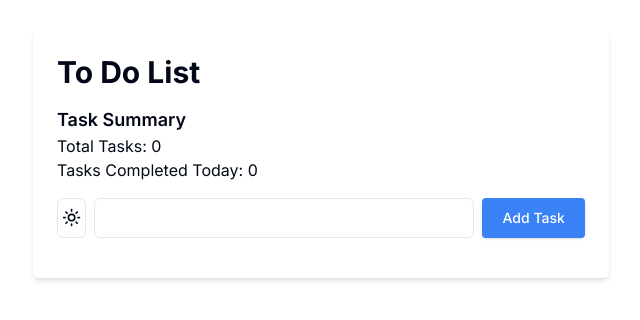
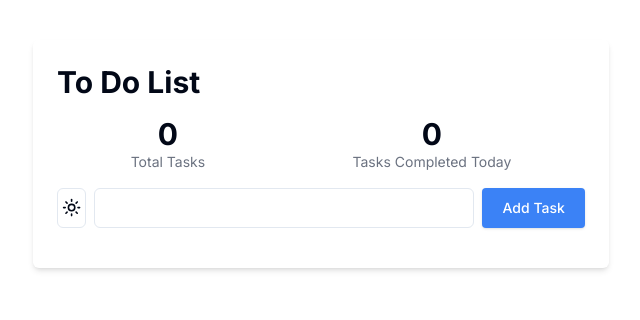
Before and after one commit to DAVEALLCAPS/todolist-ts, a Next.js app: page / in a window 1280 px wide. Shown: the part 246-566 px from the top of the page, without its empty margins (319-959 px from the left). Built offline with nearby package versions, Linux system fonts and the light colour scheme.

Commit message:
change styling on task summary

```diff
--- a/components/TaskSummary.tsx
+++ b/components/TaskSummary.tsx
@@ -20,11 +20,20 @@ const TaskSummary: React.FC<TaskSummaryProps> = ({ tasks }) => {
       task.isComplete && task.completedAt && isToday(new Date(task.completedAt))
   ).length;
 
+  const SummaryItem: React.FC<{ label: string; value: number }> = ({
+    label,
+    value,
+  }) => (
+    <div className="text-center">
+      <div className="text-3xl font-bold">{value}</div>
+      <div className="text-sm text-gray-500">{label}</div>
+    </div>
+  );
+
   return (
-    <div className="mb-4">
-      <div className="text-lg font-semibold">Task Summary</div>
-      <div>Total Tasks: {totalTasks}</div>
-      <div>Tasks Completed Today: {tasksCompletedToday}</div>
+    <div className="mb-4 flex justify-around">
+      <SummaryItem label="Total Tasks" value={totalTasks} />
+      <SummaryItem label="Tasks Completed Today" value={tasksCompletedToday} />
     </div>
   );
 };
```
